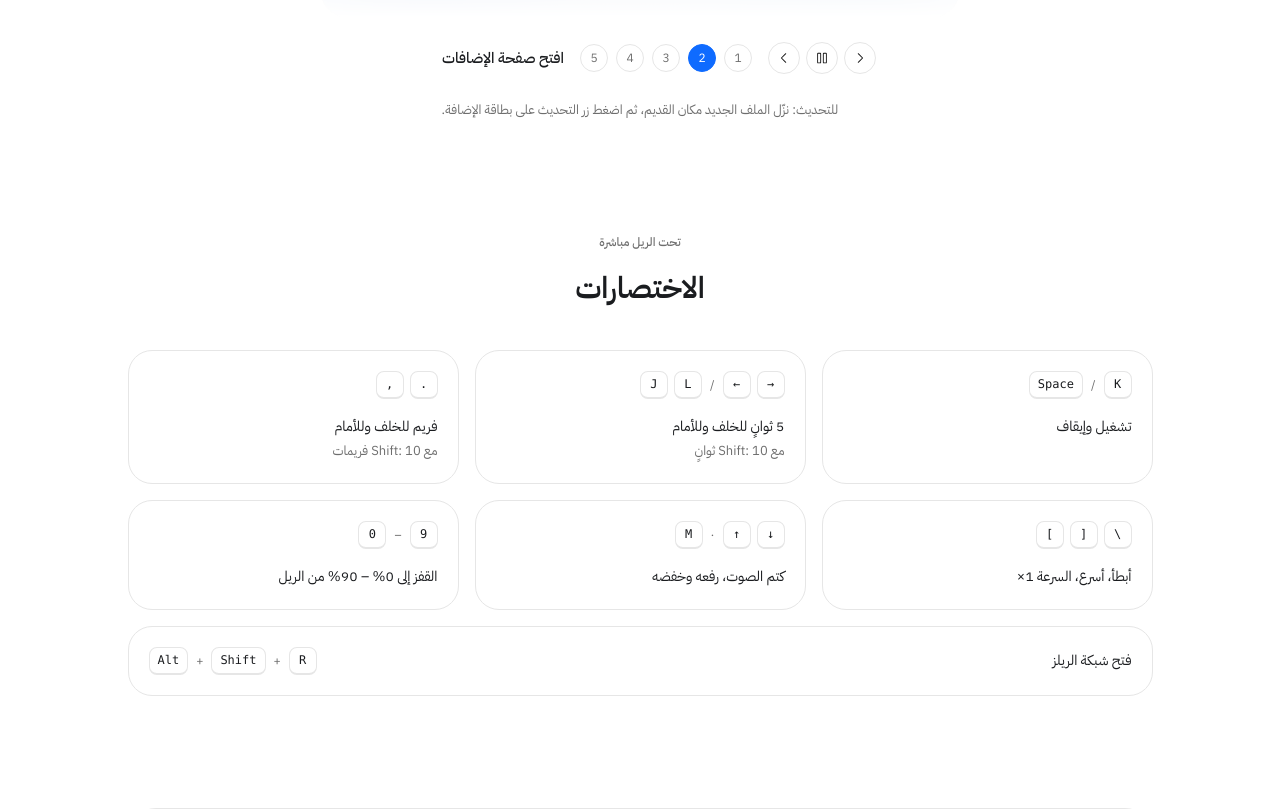
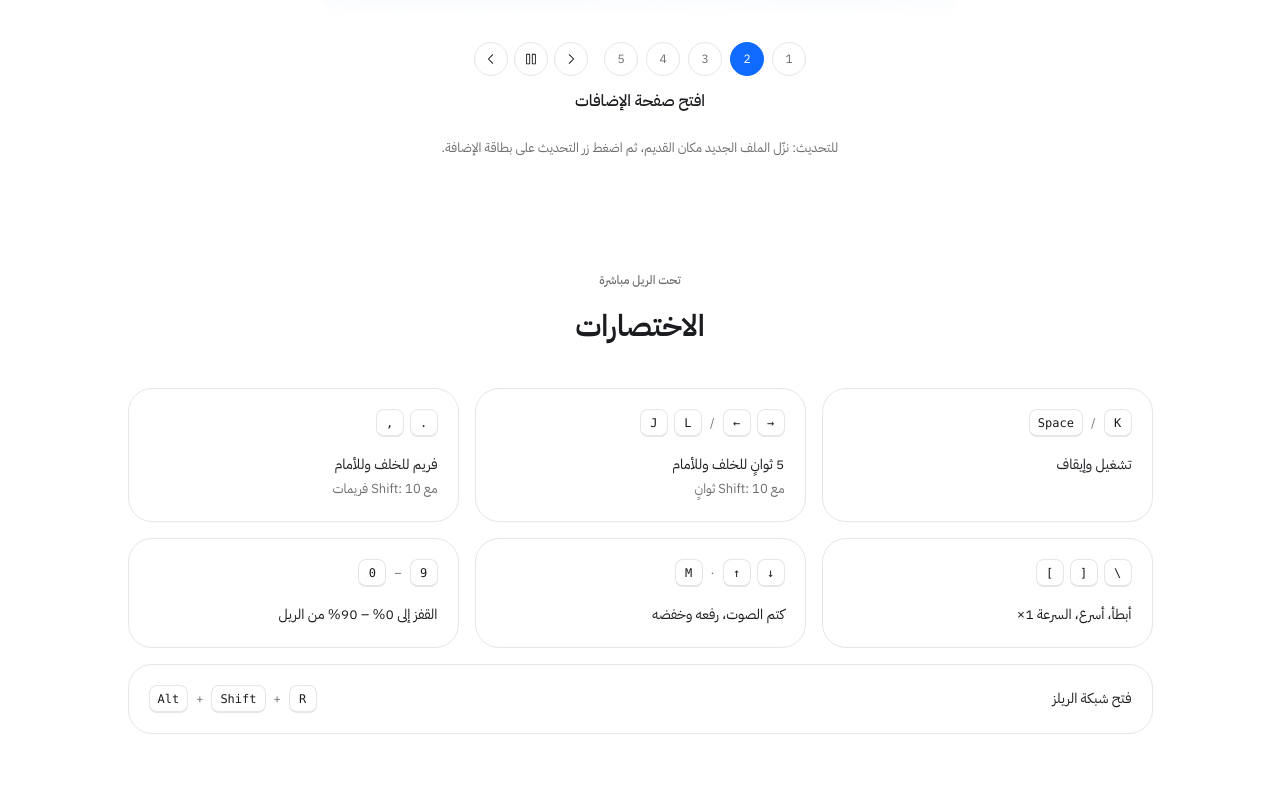
Before and after one commit to aminellkadaoui/amine-reels, a browser extension: page docs/index.html in a window 1280 px wide. Shown: the part 2340-3149 px from the top of the page. Drawn offline with Linux system fonts and the light colour scheme.

Commit message:
Reels Analysis 1.7.0

```diff
--- a/docs/index.html
+++ b/docs/index.html
@@ -232,7 +232,11 @@ aside.side{border-inline-start:1px solid var(--line);background:var(--side);padd
 .mctl button{width:32px;height:32px;border-radius:50%;border:1px solid var(--line);background:#fff;color:var(--t1,#111);display:flex;align-items:center;justify-content:center;cursor:pointer;padding:0}
 .mctl button:hover{border-color:var(--blue);color:var(--blue)}.mctl svg{width:14px;height:14px}
 .dotsn span.on,.dotsn button.on{background:var(--blue);border-color:var(--blue);color:#fff}
-.cap{min-width:160px;font-size:15px;font-weight:500}
+.steps{display:flex !important;flex-direction:column;align-items:center;gap:14px}
+.srow{display:flex;align-items:center;justify-content:center;gap:16px;flex-wrap:wrap}
+.srow .mctl{order:2}.srow .dotsn{order:1}
+.srow .dotsn button,.srow .mctl button{width:34px;height:34px;line-height:32px}
+.cap{min-width:0;font-size:16px;font-weight:500;text-align:center;line-height:1.4}
 .static{display:none;grid-template-columns:repeat(5,1fr);gap:16px;margin:0;padding:0;list-style:none}
 .static li{border:1px solid var(--line);border-radius:24px;padding:20px;display:flex;flex-direction:column;gap:12px}
 .static .n{width:28px;height:28px;border-radius:50%;background:var(--blue);color:#fff;font-size:12px;line-height:28px;text-align:center}
@@ -497,7 +501,8 @@ footer{margin-top:0;border-top:1px solid var(--line)}
         </div>
       </div></div>
       <div class="steps">
-        <div class="mctl" id="m-ctl" hidden><button type="button" id="m-prev" aria-label="الخطوة السابقة"><svg viewBox="0 0 256 256" fill="currentColor"><path d="M181.66,133.66l-80,80a8,8,0,0,1-11.32-11.32L164.69,128,90.34,53.66a8,8,0,0,1,11.32-11.32l80,80A8,8,0,0,1,181.66,133.66Z"/></svg></button><button type="button" id="m-play" aria-label="إيقاف مؤقت"><svg viewBox="0 0 256 256" fill="currentColor"><path id="m-play-p" d="M200,32H160a16,16,0,0,0-16,16V208a16,16,0,0,0,16,16h40a16,16,0,0,0,16-16V48A16,16,0,0,0,200,32Zm0,176H160V48h40ZM96,32H56A16,16,0,0,0,40,48V208a16,16,0,0,0,16,16H96a16,16,0,0,0,16-16V48A16,16,0,0,0,96,32Zm0,176H56V48H96Z"/></svg></button><button type="button" id="m-next" aria-label="الخطوة التالية"><svg viewBox="0 0 256 256" fill="currentColor"><path d="M165.66,202.34a8,8,0,0,1-11.32,11.32l-80-80a8,8,0,0,1,0-11.32l80-80a8,8,0,0,1,11.32,11.32L91.31,128Z"/></svg></button></div><div class="dotsn" id="m-dots"><button type="button" class="on">1</button><button type="button">2</button><button type="button">3</button><button type="button">4</button><button type="button">5</button></div>
+        <div class="srow"><div class="mctl" id="m-ctl" hidden><button type="button" id="m-prev" aria-label="الخطوة السابقة"><svg viewBox="0 0 256 256" fill="currentColor"><path d="M181.66,133.66l-80,80a8,8,0,0,1-11.32-11.32L164.69,128,90.34,53.66a8,8,0,0,1,11.32-11.32l80,80A8,8,0,0,1,181.66,133.66Z"/></svg></button><button type="button" id="m-play" aria-label="إيقاف مؤقت"><svg viewBox="0 0 256 256" fill="currentColor"><path id="m-play-p" d="M200,32H160a16,16,0,0,0-16,16V208a16,16,0,0,0,16,16h40a16,16,0,0,0,16-16V48A16,16,0,0,0,200,32Zm0,176H160V48h40ZM96,32H56A16,16,0,0,0,40,48V208a16,16,0,0,0,16,16H96a16,16,0,0,0,16-16V48A16,16,0,0,0,96,32Zm0,176H56V48H96Z"/></svg></button><button type="button" id="m-next" aria-label="الخطوة التالية"><svg viewBox="0 0 256 256" fill="currentColor"><path d="M165.66,202.34a8,8,0,0,1-11.32,11.32l-80-80a8,8,0,0,1,0-11.32l80-80a8,8,0,0,1,11.32,11.32L91.31,128Z"/></svg></button></div><div class="dotsn" id="m-dots"><button type="button" class="on">1</button><button type="button">2</button><button type="button">3</button><button type="button">4</button><button type="button">5</button></div>
+        </div>
         <div class="cap" id="m-cap">نزّل الملف وفكّه</div>
       </div>
     </div>
```
